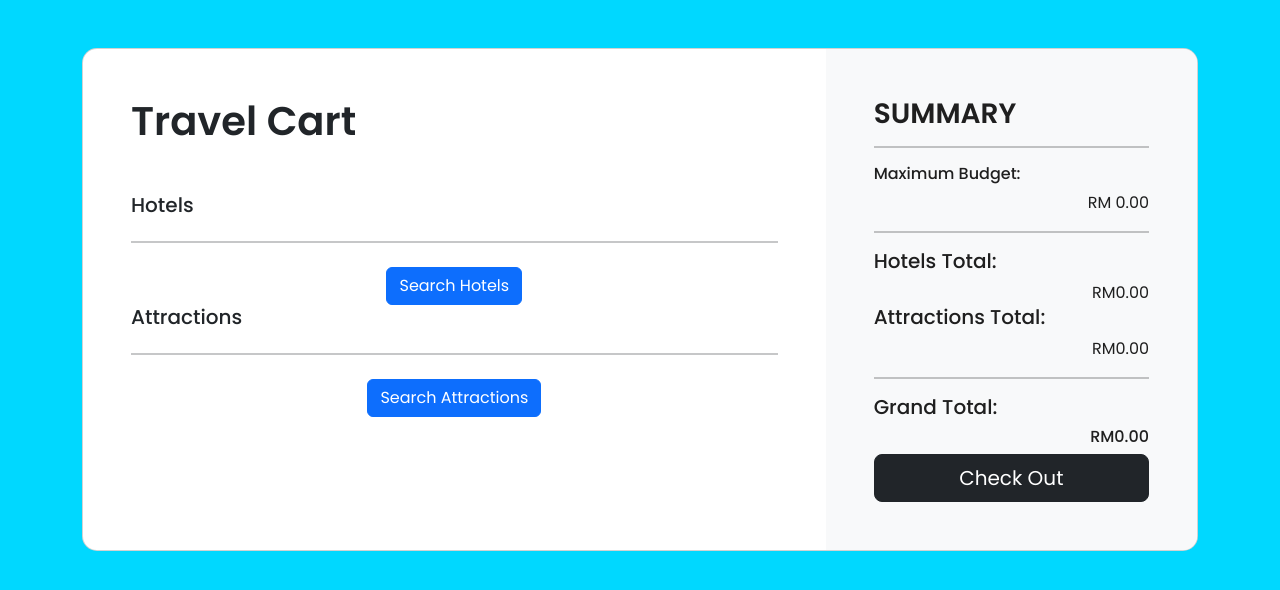
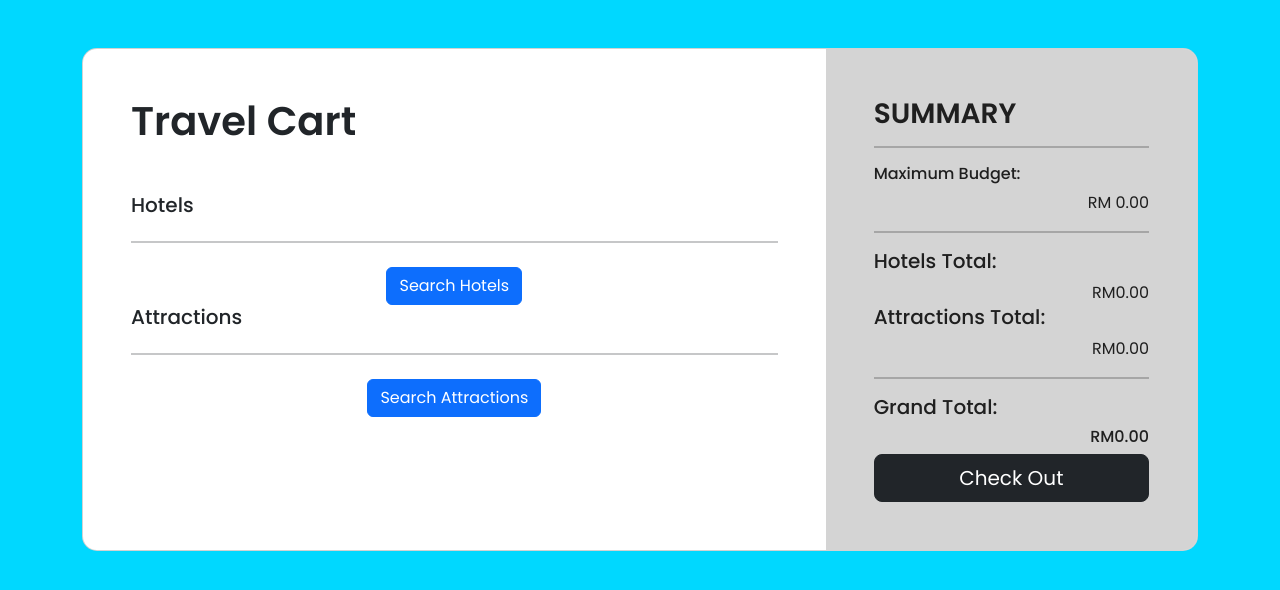
Before and after one commit to eziraosm/TripTelly, a PHP site: page /cart.php in a window 1280 px wide. Shown: the part 84-674 px from the top of the page. Run offline with PHP 8.4, Linux system fonts and the light colour scheme; a user stored in the database is signed in; data comes from the database, SQL or seed files in the repository; data that the repository does not hold is empty.

Commit message:
fix: color in cart bug

```diff
--- a/cart.php
+++ b/cart.php
@@ -333,7 +333,7 @@ if (!isset($_SESSION['form_data_cart'])) {
                                     }
                                     ?>
                                     <div
-                                        class="col-lg-4 bg-body-tertiary budget-container <?php echo $containerClass ?>">
+                                        class="col-lg-4 budget-container <?php echo $containerClass ?>">
                                         <div class="p-5 ">
                                             <h3 class="fw-bold">Summary</h3>
                                             <hr>
```
